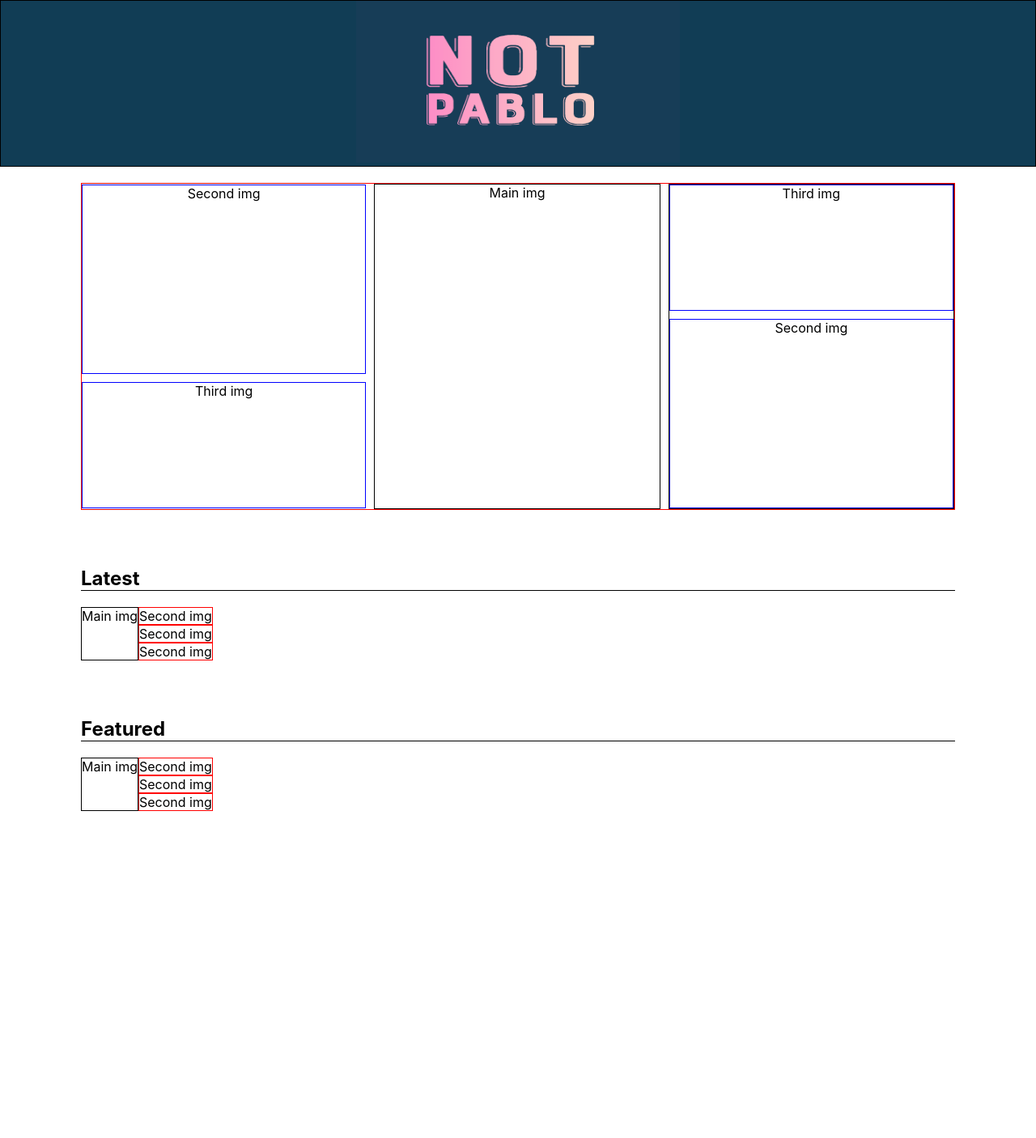
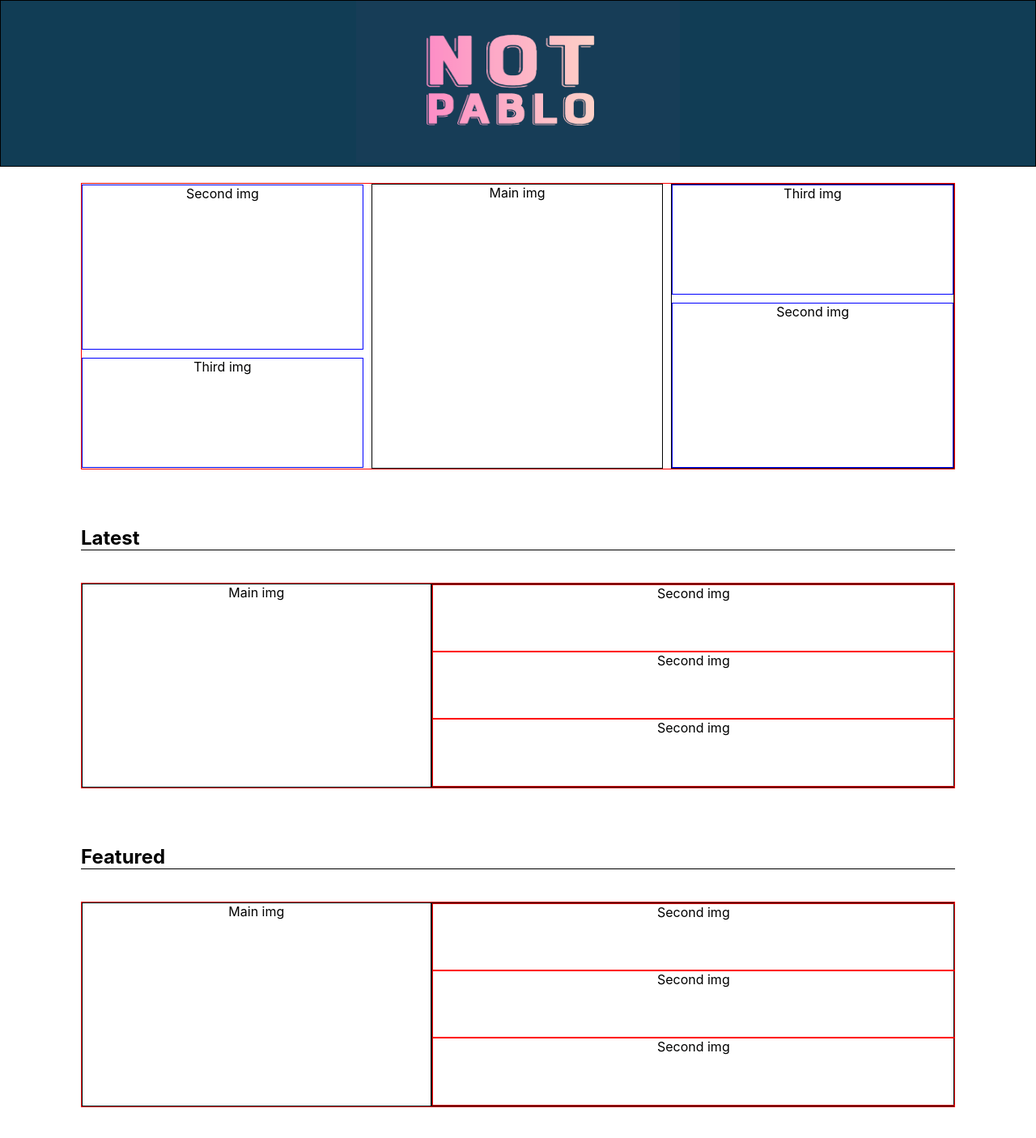
Before and after one commit to reesekunz/Not-Pablo, a React (Create React App) app in the folder pablo/: page / in a window 1280 px wide. Shown: the top 1406 px of the page at 81% size. Before the commit the page ends 1002 px from the top, so only its background shows below. Built offline with nearby package versions, Linux system fonts and the light colour scheme.

Commit message:
more styling

```diff
--- a/pablo/src/components/Section1/Section1.scss
+++ b/pablo/src/components/Section1/Section1.scss
@@ -7,8 +7,8 @@
   .section-1-column-1 {
     display: flex;
     flex-direction: column;
-    width: 400px;
-    height: 400px;
+    width: 33%;
+    height: 350px;
     .section-1-second-img {
       border: 1px solid blue;
       height: 60%;
@@ -21,8 +21,8 @@
   }
   .section-1-main-img {
     border: 1px solid black;
-    width: 400px;
-    height: 400px;
+    width: 34%;
+    height: 350px;
     margin-left: 10px;
     margin-right: 10px;
   }
@@ -30,8 +30,8 @@
     display: flex;
     flex-direction: column;
     border: 1px solid black;
-    width: 400px;
-    height: 400px;
+    width: 33%;
+    height: 350px;
     .section-1-third-img {
       border: 1px solid blue;
       height: 40%;
--- a/pablo/src/components/Section2/Section2.scss
+++ b/pablo/src/components/Section2/Section2.scss
@@ -11,14 +11,23 @@
   }
   .section-2-content {
     display: flex;
+    border: 1px solid red;
+    margin-top: 20px;
     .section-2-main-img {
       border: 1px solid black;
+      width: 40%;
+      height: 250px;
     }
     .second-img-container {
       display: flex;
       flex-direction: column;
+      height: 250px;
+      border: 1px solid black;
+      width: 60%;
       .section-2-second-img {
         border: 1px solid red;
+        height: 33%;
+        width: 100%;
       }
     }
   }
--- a/pablo/src/components/Section3/Section3.scss
+++ b/pablo/src/components/Section3/Section3.scss
@@ -1,5 +1,6 @@
 .section-3-container {
   margin-top: 50px;
+  margin-bottom: 100px;
 
   .section-header-container {
     display: flex;
@@ -11,14 +12,23 @@
   }
   .section-3-content {
     display: flex;
+    border: 1px solid red;
+    margin-top: 20px;
     .section-3-main-img {
       border: 1px solid black;
+      width: 40%;
+      height: 250px;
     }
     .second-img-container {
       display: flex;
       flex-direction: column;
+      height: 250px;
+      border: 1px solid black;
+      width: 60%;
       .section-3-second-img {
         border: 1px solid red;
+        height: 33%;
+        width: 100%;
       }
     }
   }
```
